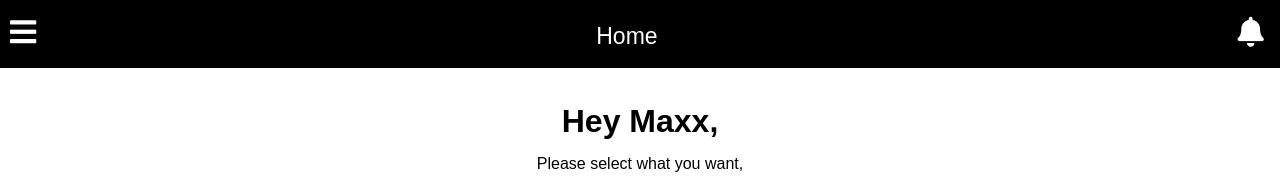
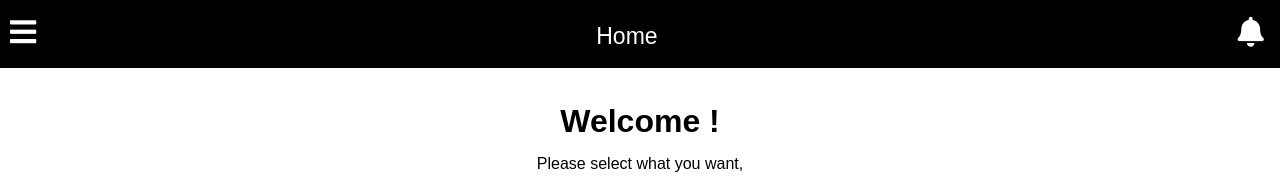
Before and after one commit to FACG4/mwb, a React (Create React App) app in the folder src/client/: page / in a window 1280 px wide. Shown: the top 193 px of the page. Built offline with nearby package versions, Linux system fonts and the light colour scheme; no server answers.

Commit message:
storing user in the local storage for the welcome message

```diff
--- a/src/client/src/Components/HeaderWithSideBar/index.js
+++ b/src/client/src/Components/HeaderWithSideBar/index.js
@@ -28,9 +28,8 @@ class HeaderWithSideBar extends React.Component {
     })
     .then(res => res.json())
     .then(res => {
-      console.log(res);
-      console.log(res.message);
       if (res.message) window.location = 'signin';
+      localStorage.removeItem('user')
     })
   }
 
--- a/src/client/src/Pages/homePage/index.js
+++ b/src/client/src/Pages/homePage/index.js
@@ -1,4 +1,3 @@
-/*eslint-disable*/
 import React from 'react';
 import './index.css';
 import shoppingBag from './images/shoppingBag.png';
@@ -27,8 +26,7 @@ class Categories extends React.Component {
 
         <div className="categoriesDiv">
           <h1 className="usernameInHomePage">
-            Hey Maxx
-            {this.props.username},
+            Welcome {localStorage.getItem('user')}!
           </h1>
           <div className="selectCategoryDeliveredence">
             Please select what you want,
--- a/src/client/src/Pages/signIn/index.js
+++ b/src/client/src/Pages/signIn/index.js
@@ -43,6 +43,7 @@ class SignIn extends Component {
     })
       .then(res => res.json())
       .then((res) => {
+        if (res.user) localStorage.setItem('user', res.user.split(' ')[0]);
         if (res.message === 'login successful') this.props.history.push('/');
         if (res.message !== 'login successful') document.querySelector('#message-container').textContent = res.message;
       });
```
